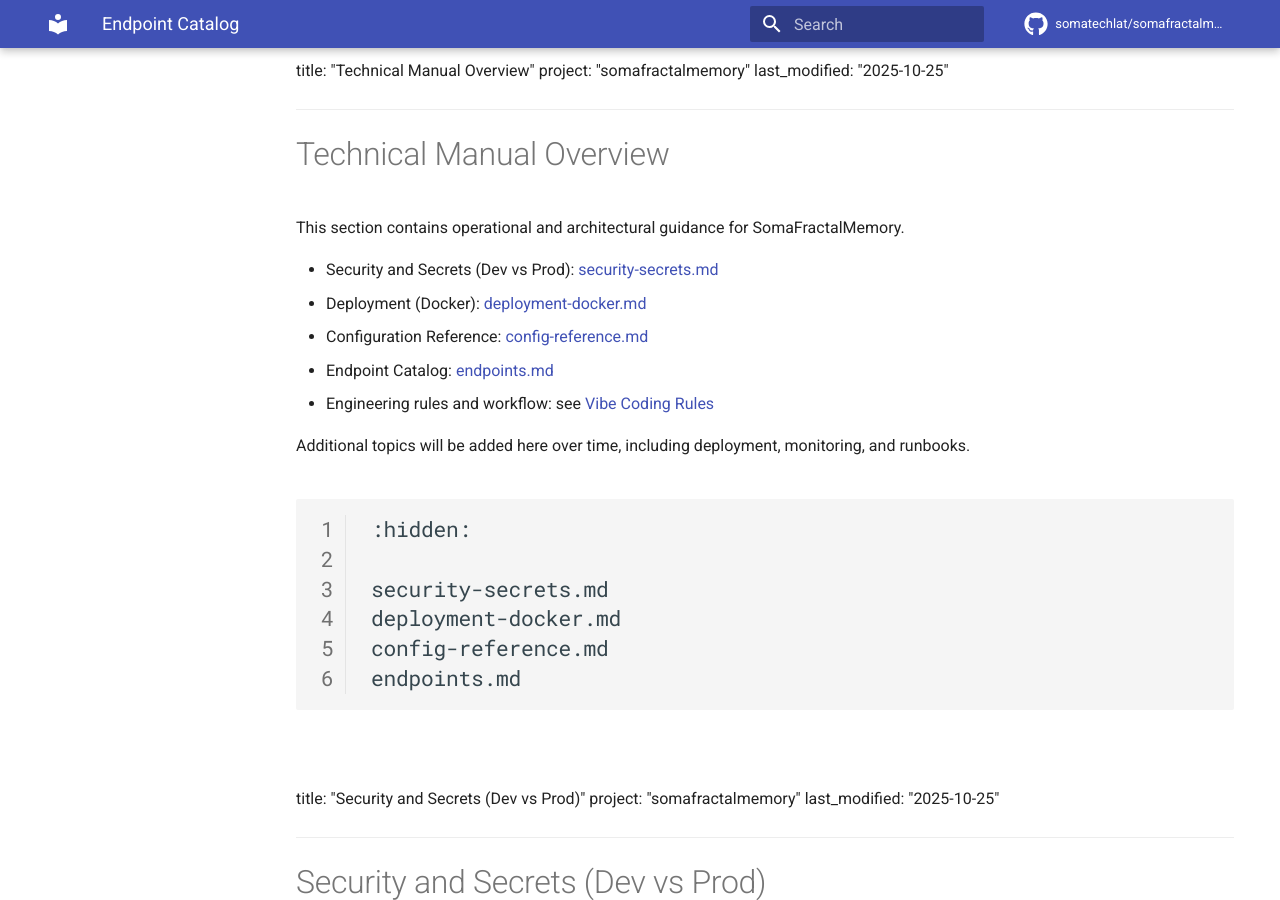
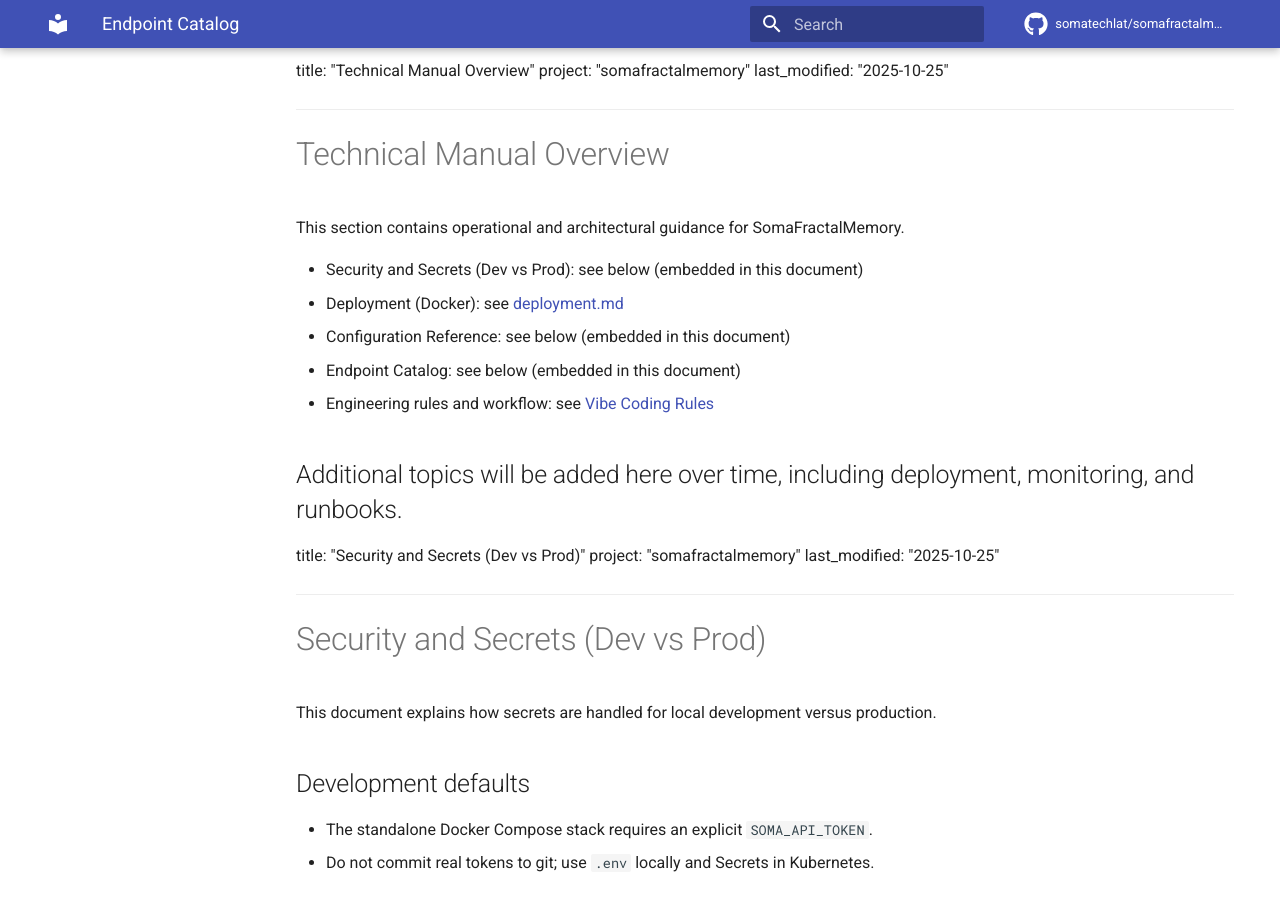
Before and after one commit to somatechlat/somafractalmemory, an MkDocs documentation site: the page built from docs/OPS_MANUAL.md, in a window 1280 px wide and 900 px high, scrolled down 3187 px. Built offline with MkDocs 1.6.1 and Material for MkDocs 9.7.7, drawn with Linux system fonts in a browser that asks for light colours; comment, search, counter and statistics services are not loaded; the version menu is left out.

Commit message:
docs(sfm): standardize documentation, fix drift, add missing files

````diff
--- a/docs/OPS_MANUAL.md
+++ b/docs/OPS_MANUAL.md
@@ -126,22 +126,13 @@ last_modified: "2025-10-25"
 
 This section contains operational and architectural guidance for SomaFractalMemory.
 
-- Security and Secrets (Dev vs Prod): [security-secrets.md](security-secrets.md)
- - Deployment (Docker): [deployment-docker.md](deployment-docker.md)
- - Configuration Reference: [config-reference.md](config-reference.md)
- - Endpoint Catalog: [endpoints.md](endpoints.md)
- - Engineering rules and workflow: see [Vibe Coding Rules](../README.md#vibe-coding-rules)
+- Security and Secrets (Dev vs Prod): see below (embedded in this document)
+- Deployment (Docker): see [deployment.md](deployment.md)
+- Configuration Reference: see below (embedded in this document)
+- Endpoint Catalog: see below (embedded in this document)
+- Engineering rules and workflow: see [Vibe Coding Rules](../VIBE_CODING_RULES.md)
 
 Additional topics will be added here over time, including deployment, monitoring, and runbooks.
-
-```{toctree}
-:hidden:
-
-security-secrets.md
-deployment-docker.md
-config-reference.md
-endpoints.md
-```
 ---
 title: "Security and Secrets (Dev vs Prod)"
 project: "somafractalmemory"
````
Also changed, not shown: CONTRIBUTING.md (added, +61 -0 lines), README.md (+6 -2 lines), docs/COMPLIANCE_AUDIT.md (added, +35 -0 lines), docs/PRODUCTION_READINESS.md (added, +59 -0 lines), docs/SRS-SOMAFRACTALMEMORY-MASTER.md (+8 -8 lines).
